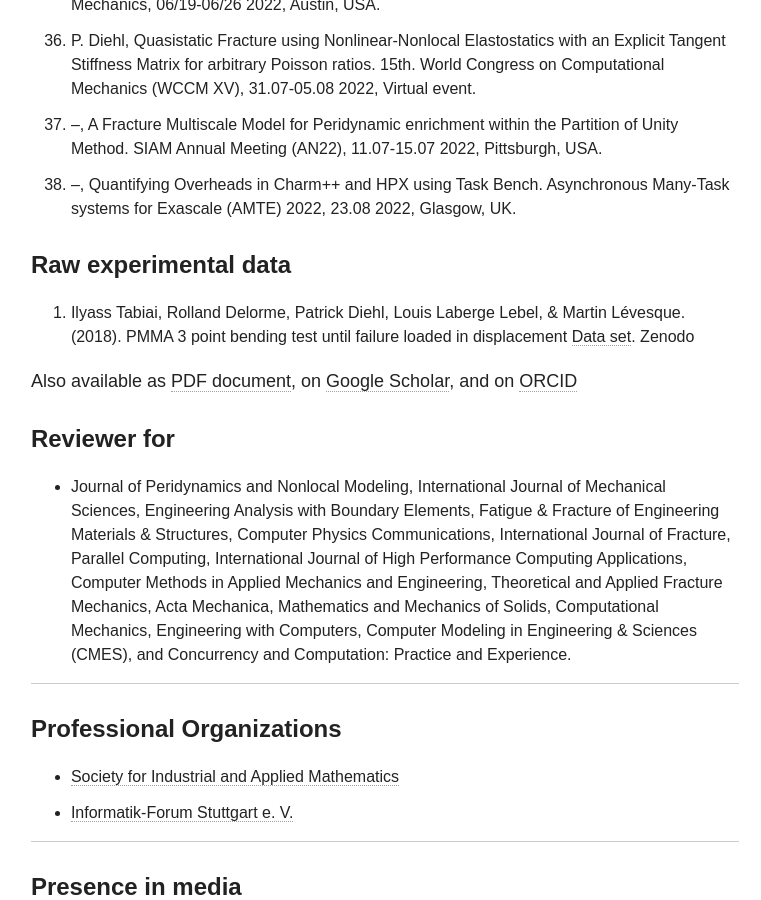
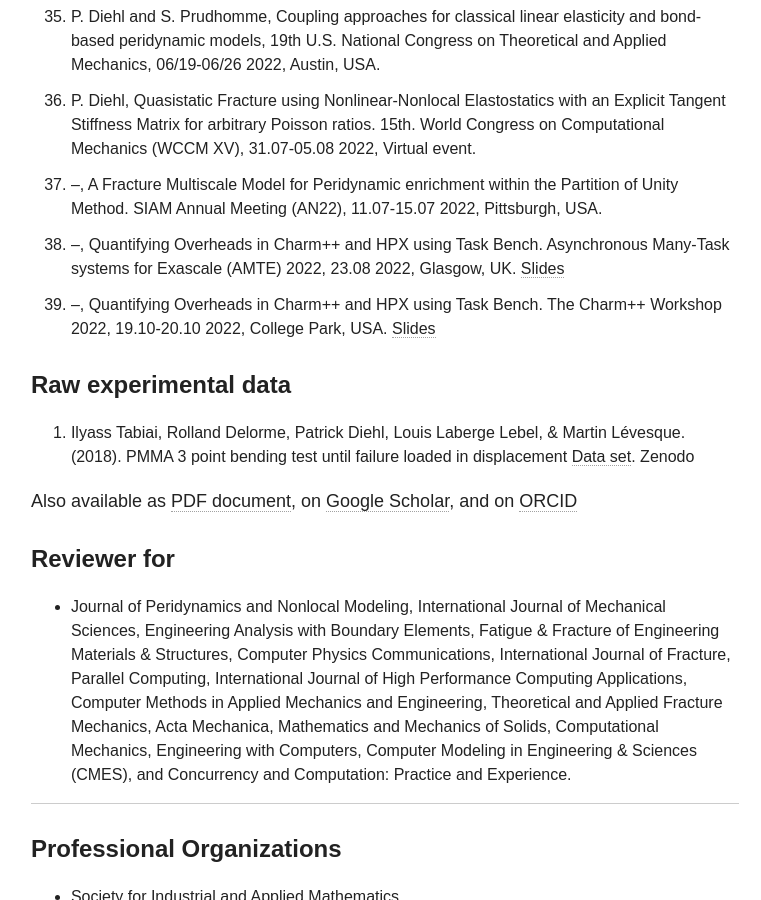
Before and after one commit to diehlpk/diehlpk.github.io, a Jekyll site: the page built from cv/index.md, in a window 1280 px wide and 900 px high, scrolled down 14368 px. Shown: the whole window, without its empty margins (255-1016 px from the left). Built offline with Jekyll 4.4.1, drawn with Linux system fonts in a browser that asks for light colours; nearby versions of some CDN libraries; some web fonts are replaced; some of the changed text lies outside the part shown.

Commit message:
Add new talk

```diff
--- a/cv/index.md
+++ b/cv/index.md
@@ -77,6 +77,7 @@ Also available as [PDF document]({{ site.url }}/assets/grants.pdf).
 
 1. Topic editor (Computational fracture mechanics, Applied mathematics, C++, asynchronous and task-based programming), The Journal of Open Source Software
 2. Guest editor, Special issue: Peridynamics and its Current Progress, Computer Modeling in Engineering & Sciences (CMES)
+3. Guest editor, Special issue: Science Gateways: Accelerating Research and Education, Computing in Science \& Engineering
 
 ---
 
@@ -381,7 +382,8 @@ Congress for Theoretical and Applied Mechanics, 04.06-09.06 2018, Rosemont, US.
 35. P. Diehl and S. Prudhomme, Coupling approaches for classical linear elasticity and bond-based peridynamic models, 19th U.S. National Congress on Theoretical and Applied Mechanics, 06/19-06/26 2022, Austin, USA.
 36. P. Diehl, Quasistatic Fracture using Nonlinear-Nonlocal Elastostatics with an Explicit Tangent Stiffness Matrix for arbitrary Poisson ratios. 15th. World Congress on Computational Mechanics (WCCM XV), 31.07-05.08 2022, Virtual event.
 37. --, A Fracture Multiscale Model for Peridynamic enrichment within the Partition of Unity Method. SIAM Annual Meeting (AN22), 11.07-15.07 2022, Pittsburgh, USA.
-38. --, Quantifying Overheads in Charm++ and HPX using Task Bench. Asynchronous Many-Task systems for Exascale (AMTE) 2022, 23.08 2022, Glasgow, UK.
+38. --, Quantifying Overheads in Charm++ and HPX using Task Bench. Asynchronous Many-Task systems for Exascale (AMTE) 2022, 23.08 2022, Glasgow, UK. [Slides](https://www.slideshare.net/PatrickDiehl3/quantifying-overheads-in-charm-and-hpx-using-task-bench)
+39. --, Quantifying Overheads in Charm++ and HPX using Task Bench. The Charm++ Workshop 2022, 19.10-20.10 2022, College Park, USA. [Slides](https://www.slideshare.net/PatrickDiehl3/quantifying-overheads-in-charm-and-hpx-using-task-bench)
 
 #### Raw experimental data
 1. Ilyass Tabiai, Rolland Delorme, Patrick Diehl, Louis Laberge Lebel, & Martin Lévesque. (2018). PMMA 3 point bending test until failure loaded in displacement [Data set](http://doi.org/10.5281/zenodo.1172068). Zenodo
```
Also changed, not shown: data/list/publications.bib (+8 -0 lines), 3 other files.
